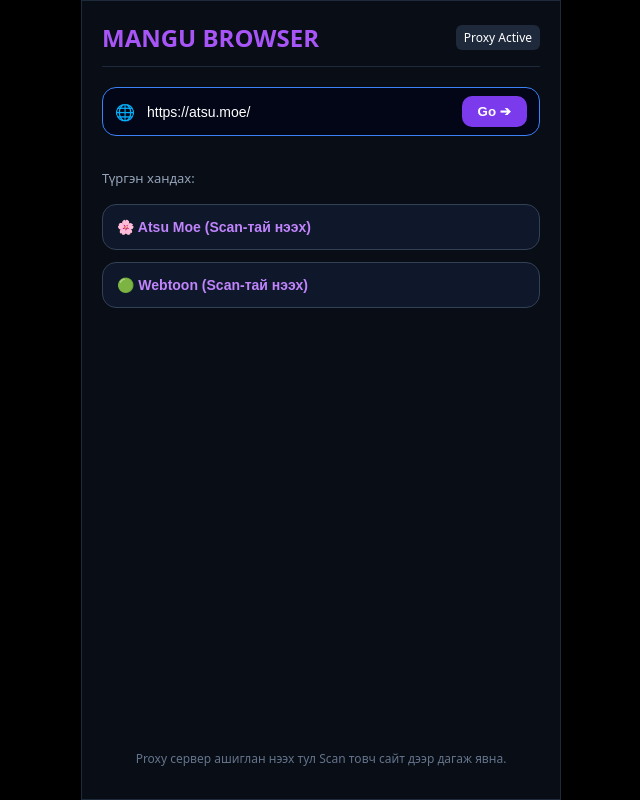
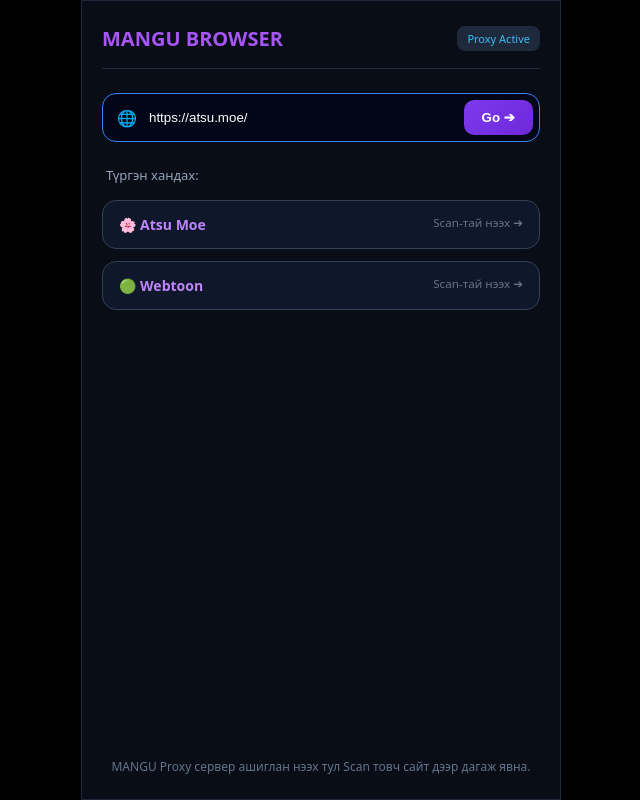
Before and after one commit to eternals916-prog/mangu-web, a website: page public/index.html in a window 1280 px wide. Shown: the whole page, without its empty margins (319-959 px from the left). Drawn offline with Linux system fonts and the light colour scheme.

Commit message:
Update index.html

```diff
--- a/public/index.html
+++ b/public/index.html
@@ -6,92 +6,45 @@
   <title>MANGU BROWSER</title>
   <link rel="manifest" href="/manifest.json">
   <style>
+    * { box-sizing: border-box; }
     body {
-      margin: 0;
-      padding: 0;
-      background-color: #000000;
-      color: #fff;
+      margin: 0; padding: 0;
+      background-color: #000000; color: #ffffff;
       font-family: system-ui, -apple-system, sans-serif;
-      display: flex;
-      justify-content: center;
-      align-items: center;
-      min-height: 100vh;
+      display: flex; justify-content: center; align-items: center; min-height: 100vh;
     }
     .container {
-      width: 100%;
-      max-width: 480px;
-      min-height: 100vh;
-      background-color: #090d16;
-      border: 1px solid #1e293b;
-      padding: 20px;
-      box-sizing: border-box;
-      display: flex;
-      flex-direction: column;
-      justify-content: space-between;
+      width: 100%; max-width: 480px; min-height: 100vh;
+      background-color: #090d16; border: 1px solid #1e293b;
+      padding: 24px 20px; display: flex; flex-direction: column; justify-content: space-between;
     }
     .header {
-      display: flex;
-      justify-content: space-between;
-      align-items: center;
-      padding-bottom: 12px;
-      border-bottom: 1px solid #1e293b;
+      display: flex; justify-content: space-between; align-items: center;
+      padding-bottom: 16px; border-bottom: 1px solid #1e293b;
     }
+    .header h2 { margin: 0; color: #a855f7; font-size: 20px; }
+    .badge { font-size: 11px; background: #1e293b; color: #38bdf8; padding: 5px 10px; border-radius: 8px; }
     .address-bar {
-      display: flex;
-      background-color: #020617;
-      border: 1px solid #3b82f6;
-      border-radius: 14px;
-      padding: 8px 12px;
-      align-items: center;
-      gap: 10px;
-      margin-top: 20px;
+      display: flex; background-color: #020617; border: 1px solid #3b82f6;
+      border-radius: 14px; padding: 6px 6px 6px 14px; align-items: center; gap: 10px; margin-top: 24px;
     }
-    .address-bar input {
-      flex: 1;
-      background: transparent;
-      border: none;
-      color: #fff;
-      font-size: 14px;
-      outline: none;
+    .address-bar input { flex: 1; background: transparent; border: none; color: #fff; outline: none; }
+    .go-btn { background: linear-gradient(135deg, #7c3aed, #6d28d9); border: none; color: #fff; padding: 10px 18px; border-radius: 10px; cursor: pointer; font-weight: bold; }
+    .quick-links { display: flex; flex-direction: column; gap: 12px; margin-top: 24px; }
+    .site-btn {
+      background-color: #0f172a; border: 1px solid #334155; color: #c084fc;
+      padding: 14px 16px; border-radius: 14px; font-size: 14px; font-weight: bold;
+      display: flex; justify-content: space-between; text-decoration: none;
     }
-    .go-btn {
-      background-color: #7c3aed;
-      border: none;
-      color: #fff;
-      padding: 8px 16px;
-      border-radius: 10px;
-      font-weight: bold;
-      cursor: pointer;
-    }
-    .quick-links {
-      display: flex;
-      flex-direction: column;
-      gap: 12px;
-      margin-top: 20px;
-    }
-    .site-btn {
-      background-color: #0f172a;
-      border: 1px solid #334155;
-      color: #c084fc;
-      padding: 14px;
-      border-radius: 14px;
-      font-size: 14px;
-      font-weight: bold;
-      cursor: pointer;
-      text-align: left;
-    }
-    .site-btn:hover {
-      background-color: #1e293b;
-      border-color: #a855f7;
-    }
+    .footer-text { text-align: center; color: #64748b; font-size: 12px; margin-top: 20px; }
   </style>
 </head>
 <body>
   <div class="container">
     <div>
       <div class="header">
-        <h2 style="margin: 0; color: #a855f7;">MANGU BROWSER</h2>
-        <span style="font-size: 12px; background: #1e293b; padding: 4px 8px; border-radius: 6px;">Proxy Active</span>
+        <h2>MANGU BROWSER</h2>
+        <span class="badge">Proxy Active</span>
       </div>
 
       <form action="/proxy" method="GET" class="address-bar">
@@ -101,15 +54,21 @@
       </form>
 
       <div class="quick-links">
-        <p style="color: #94a3b8; font-size: 13px; margin-bottom: 5px;">Түргэн хандах:</p>
-        <button class="site-btn" onclick="location.href='/proxy?url=https://atsu.moe/'">🌸 Atsu Moe (Scan-тай нээх)</button>
-        <button class="site-btn" onclick="location.href='/proxy?url=https://webtoon.mn/'">🟢 Webtoon (Scan-тай нээх)</button>
+        <p style="color: #94a3b8; font-size: 13px; margin: 0 0 4px 4px;">Түргэн хандах:</p>
+        <a href="/proxy?url=https://atsu.moe/" class="site-btn">
+          <span>🌸 Atsu Moe</span>
+          <small style="color: #64748b; font-weight: normal;">Scan-тай нээх ➔</small>
+        </a>
+        <a href="/proxy?url=https://webtoon.mn/" class="site-btn">
+          <span>🟢 Webtoon</span>
+          <small style="color: #64748b; font-weight: normal;">Scan-тай нээх ➔</small>
+        </a>
       </div>
     </div>
 
-    <p style="text-align: center; color: #64748b; font-size: 12px; margin-top: 20px;">
-      Proxy сервер ашиглан нээх тул Scan товч сайт дээр дагаж явна.
-    </p>
+    <div class="footer-text">
+      MANGU Proxy сервер ашиглан нээх тул Scan товч сайт дээр дагаж явна.
+    </div>
   </div>
 </body>
 </html>
```
